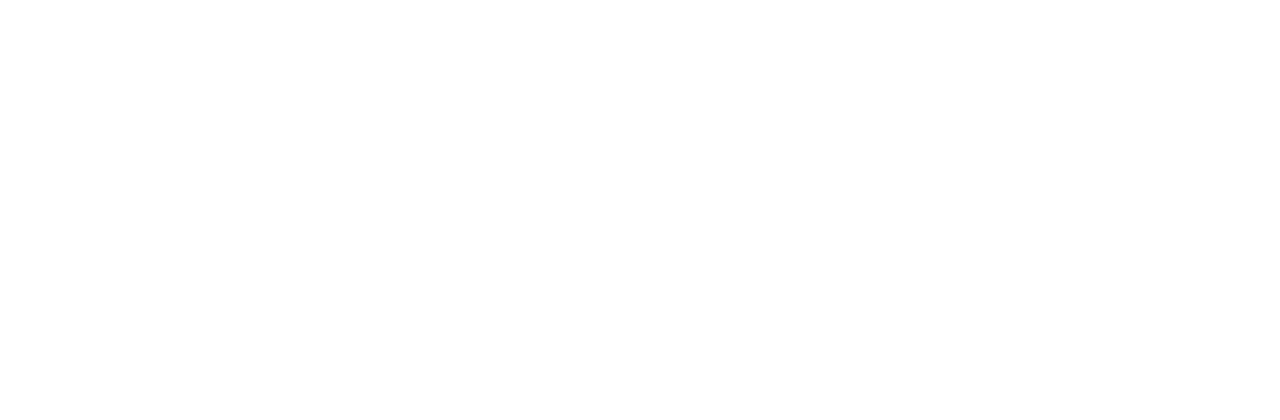
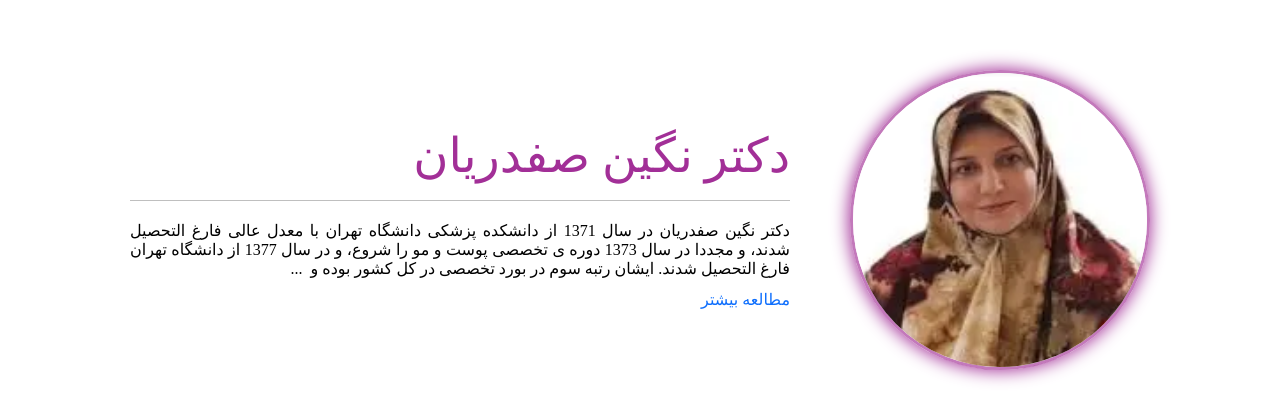
Before and after one commit to samin1994/Dermatology_Clinic, a Next.js app: page / in a window 1280 px wide. Shown: the part 845-1265 px from the top of the page. Before the commit the page ends 890 px from the top, so only its background shows below. Built offline with nearby package versions, Linux system fonts and the light colour scheme.

Commit message:
bio part in home page

```diff
--- a/src/app/page.js
+++ b/src/app/page.js
@@ -1,11 +1,25 @@
 import Image from 'next/image'
 import styles from './page.module.css'
 import Slider from '@/components/Slider/Slider'
+import Link from 'next/link'
+import { Box, Divider, Typography } from '@mui/material'
 
 export default function Home() {
   return (
     <main className={styles.main}>
       <Slider />
+      {/* main content Box*/}
+      <Box px='130px'>
+        <Box className={styles.biography} flexDirection='row-reverse'>
+          <Box className={styles.imgContainer}><Image style={styles.img} src='/doctor_image.webp' fill={true}/></Box>
+          <Box sx={{direction: 'rtl'}}>
+            <Typography variant='h3' color='text.primary'>دکتر نگین صفدریان</Typography>
+            <Divider />
+            <p className={styles.bioText}>دکتر نگین صفدریان در سال <span>1371</span> از دانشکده پزشکی دانشگاه تهران با معدل عالی فارغ التحصیل شدند، و مجددا در سال <span>1373</span> دوره ی تخصصی پوست و مو را شروع، و در سال <span>1377</span> از دانشگاه تهران فارغ التحصیل شدند. ایشان رتبه سوم در بورد تخصصی در کل کشور بوده و &nbsp;...</p>
+            <Link href='#' style={{textDecoration: 'none'}}><Typography color='disabled'>مطالعه بیشتر</Typography></Link>
+          </Box>
+        </Box>
+      </Box>
     </main>
   )
 }
--- a/src/app/page.module.css
+++ b/src/app/page.module.css
@@ -6,3 +6,42 @@
   min-height: 100vh;
   color: black;
 }
+
+.biography {
+  margin-top: 115px;
+  margin-bottom: 130px;
+  display: flex;
+  align-items: center;
+}
+
+.bioText {
+  flex: 4;
+  font-family: 'Estedad';
+  text-align: justify;
+  line-height: normal;
+  margin-bottom: 10px;
+}
+
+.bioText > span {
+  font-family: 'Estedad-FD';
+}
+
+.imgContainer {
+  min-width: 300px;
+  height: 300px;
+  position: relative;
+  flex: 1;
+  margin-left: 60px;
+}
+
+.imgContainer > img {
+  border-radius: 300px;
+  border: 3px solid #a22f96a4;
+  -webkit-box-shadow: -0.5px 0 17px 1px #a22f97;
+  -moz-box-shadow: -0.5px 0 17px 1px #a22f97;
+  box-shadow: -0.5px 0 17px 1px #a22f97;
+}
+
+.readMore {
+  text-decoration: none;
+}
--- a/src/theme.ts
+++ b/src/theme.ts
@@ -53,17 +53,30 @@ const theme = createTheme({
   },
   components: {
     // MuiCssBaseline: {
-    //   styleOverrides: `
-    //   @font-face {
-    //     font-family: 'Estedad-Regular';
-    //     src: url(${estedadRegular});
+    //   styleOverrides: {
+    //     textAlign: 'right'
     //   }
-    //   `
     // },
     MuiToolbar: {
       styleOverrides: {
         root: {
           padding: 10
+        }
+      }
+    },
+    // MuiTypography: {
+    //   styleOverrides: {
+    //     root: {
+    //       textAlign: 'right'
+    //     }
+    //   }
+    // },
+    MuiDivider: {
+      styleOverrides: {
+        root: {
+          borderColor: 'black',
+          marginTop: '15px',
+          marginBottom: '20px'
         }
       }
     }
```
Also changed, not shown: public/doctor_image.webp (added).
